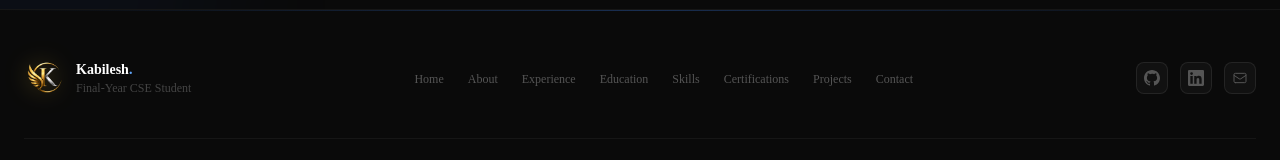
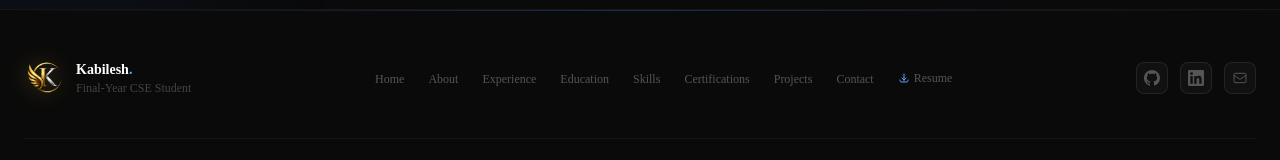
Before and after one commit to KABI1212/Kabilesh-Portfolio, a Next.js app: page / in a window 1280 px wide. Shown: the part 8665-8825 px from the top of the page. Built offline with nearby package versions, Linux system fonts and the light colour scheme; a web font is replaced by a local one.

Commit message:
feat: add direct resume download link to footer section

```diff
--- a/components/Footer.tsx
+++ b/components/Footer.tsx
@@ -90,6 +90,20 @@ export default function Footer() {
                 </a>
               </li>
             ))}
+            <li>
+              <a
+                href="/Kabilesh_K_Resume.pdf"
+                download="Kabilesh_K_Resume.pdf"
+                target="_blank"
+                rel="noopener noreferrer"
+                className="text-[#555] hover:text-blue-400 text-xs font-medium transition-colors duration-200 flex items-center gap-1"
+              >
+                <svg className="w-3 h-3 text-blue-400" fill="none" stroke="currentColor" viewBox="0 0 24 24">
+                  <path strokeLinecap="round" strokeLinejoin="round" strokeWidth={2} d="M4 16v1a3 3 0 003 3h10a3 3 0 003-3v-1m-4-4l-4 4m0 0l-4-4m4 4V4" />
+                </svg>
+                Resume
+              </a>
+            </li>
           </motion.ul>
 
           {/* Socials */}
```
